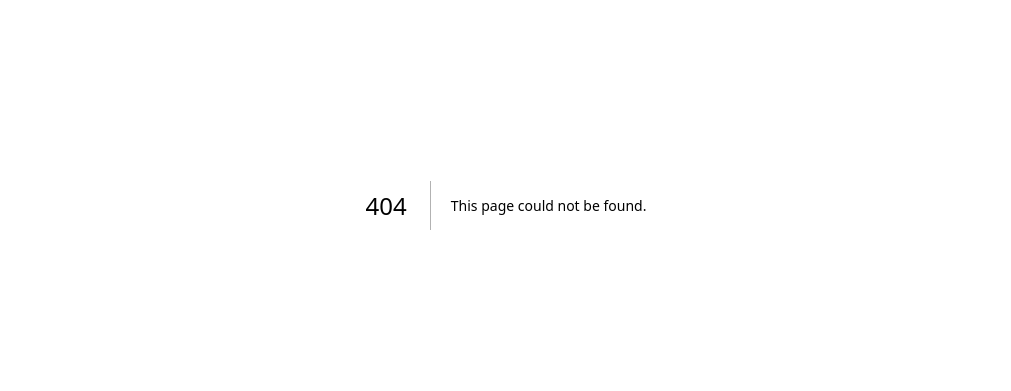
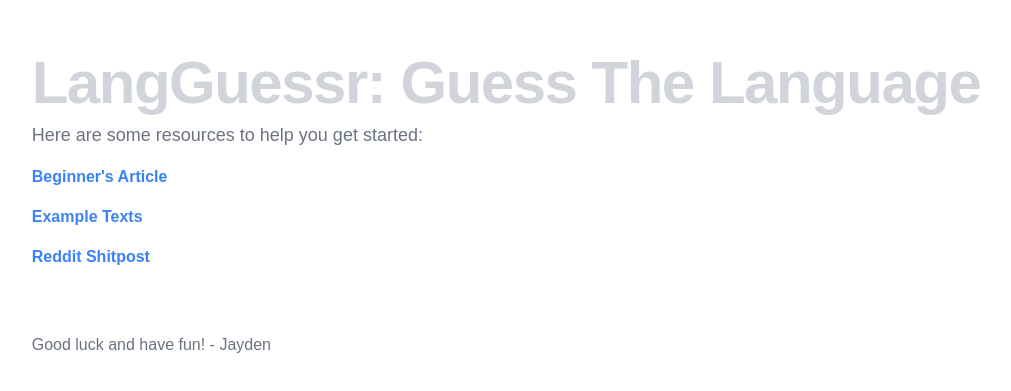
Before and after one commit to jkohhokj/LangGuessr, a Next.js app: page /resources in a window 1280 px wide. Before the commit this address had no page. Shown: the part 195-586 px from the top of the page, without its empty margins (134-1145 px from the left). Built offline with nearby package versions, Linux system fonts and the light colour scheme.

Commit message:
add resource page

```diff
--- /dev/null
+++ b/app/resources/page.tsx
@@ -0,0 +1,58 @@
+
+const Home = () => {
+  return (
+    <div className="grid grid-rows-[20px_1fr_20px] items-center justify-items-center min-h-screen p-8 pb-20 gap-16 sm:p-20 font-[var(--font-geist-sans)]">
+      <main className="flex flex-col gap-8 row-start-2 items-center sm:items-start">
+        <div className="flex flex-col justify-center items-center sm:items-start">
+          <h1 className="text-6xl font-extrabold leading-9 tracking-tight text-gray-300 dark:text-gray-100 sm:text-4xl sm:leading-10 md:text-6xl md:leading-14">
+            LangGuessr: Guess The Language
+          </h1>
+          <p className="text-lg mt-2 text-gray-500 dark:text-gray-300">
+            Here are some resources to help you get started:
+          </p>
+          <div className="mt-4">
+            <ul className="space-y-4">
+              <li>
+                <a
+                  href="https://theweek.com/articles/617776/how-identify-language-glance"
+                  target="_blank"
+                  rel="noopener noreferrer"
+                  className="text-blue-500 hover:text-blue-700 font-semibold"
+                >
+                  Beginner's Article
+                </a>
+              </li>
+              <li>
+                <a
+                  href="https://www.languageline.com/hubfs/LanguageLine_Collateral/Language_ID_Guide.pdf"
+                  target="_blank"
+                  rel="noopener noreferrer"
+                  className="text-blue-500 hover:text-blue-700 font-semibold"
+                >
+                  Example Texts
+                </a>
+              </li>
+              <li>
+                <a
+                  href="https://www.reddit.com/r/france/comments/l9a92r/quelle_langue_suisje_en_train_de_lire/#lightbox"
+                  target="_blank"
+                  rel="noopener noreferrer"
+                  className="text-blue-500 hover:text-blue-700 font-semibold"
+                >
+                  Reddit Shitpost
+                </a>
+              </li>
+            </ul>
+          </div>
+        </div>
+        <footer className="text-center mt-8">
+          <p className="text-gray-500 dark:text-gray-300">
+            Good luck and have fun! - Jayden
+          </p>
+        </footer>
+      </main>
+    </div>
+  );
+};
+
+export default Home;
```
